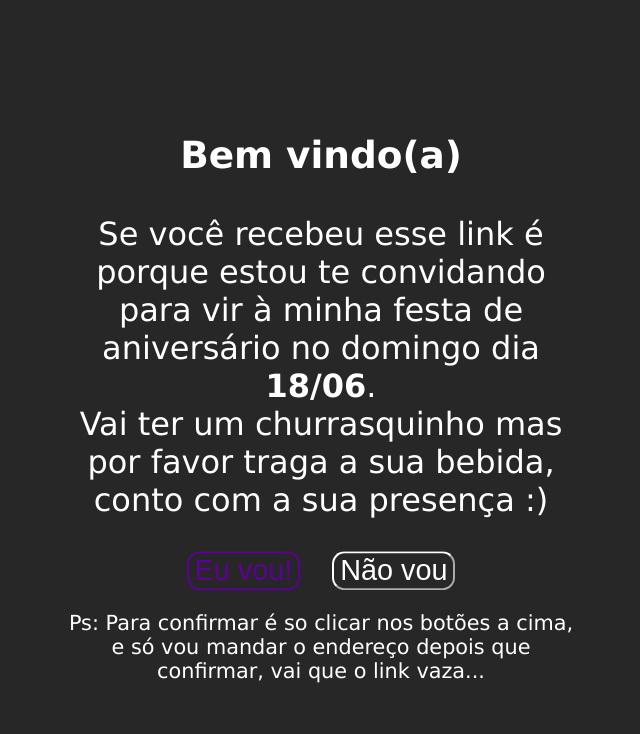
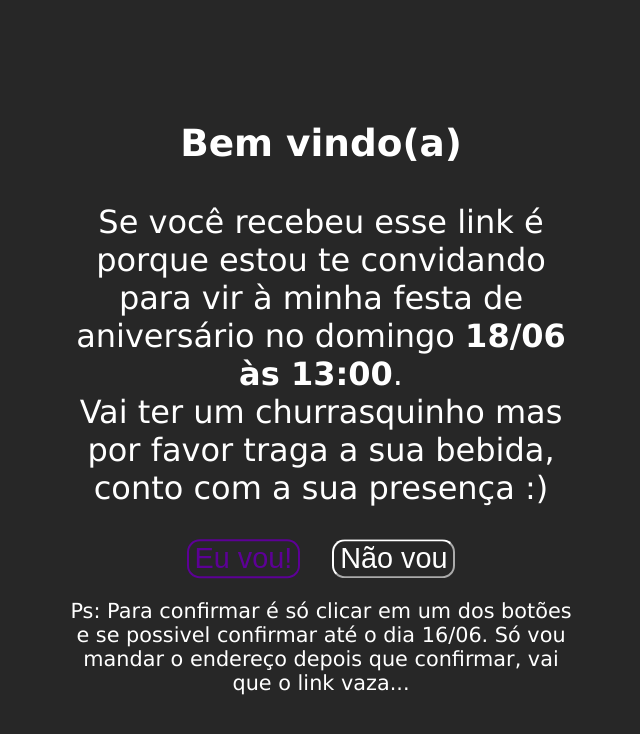
Before and after one commit to frsouzaa/festa, a plain HTML site: page index.html in a window 1280 px wide. Both pictures are taken after a click on the button "Eu vou!". Shown: the top 734 px of the page, without its empty margins (319-959 px from the left). Drawn offline with Linux system fonts and the light colour scheme.

Commit message:
adicionando informações

```diff
--- a/index.html
+++ b/index.html
@@ -149,7 +149,7 @@
             <h3 id="titulo">Bem vindo(a)</h3>
             <p id="convite">
                 Se você recebeu esse link é porque estou te convidando para vir à minha
-                festa de aniversário no domingo dia <b>18/06</b>.
+                festa de aniversário no domingo <b>18/06 às 13:00</b>.
                 <br />
                 Vai ter um churrasquinho mas por favor traga a sua bebida, conto com a
                 sua presença :)
@@ -157,28 +157,27 @@
             </p>
             <div id="botoes">
                 <button class="gradiente" id="confirmar"
-                    onclick="sendMessage('Opa, vim aqui confirmar minha presença, manda o endereço ai!')">
+                    onclick="enviarMensagem('Opa, vim aqui confirmar minha presença, manda o endereço ai!')">
                     Eu vou!
                 </button>
                 <button id="negar" title="Sou Vacilão"
-                    onclick="sendMessage('Puts mano, não vai dar pra ir foi mal...')">
+                    onclick="enviarMensagem('Puts mano, não vai dar pra ir foi mal...')">
                     Não vou
                 </button>
             </div>
             <p id="ps">
-                Ps: Para confirmar é so clicar nos botões a cima, e só vou mandar o
+                Ps: Para confirmar é só clicar em um dos botões
+                e se possivel confirmar até o dia 16/06. Só vou mandar o
                 endereço depois que confirmar, vai que o link vaza...
             </p>
         </div>
     </div>
 
     <script>
-        function sendMessage(mensagem) {
+        function enviarMensagem(mensagem) {
             var numero = "+55011999364733";
-
-            var url =
-                "https://api.whatsapp.com/send?phone=" + numero + "&text=" + mensagem;
-
+            var url = `https://api.whatsapp.com/send?phone=${numero}&text=${mensagem}`;
+            console.log(url);
             window.open(url);
         }
     </script>
```
